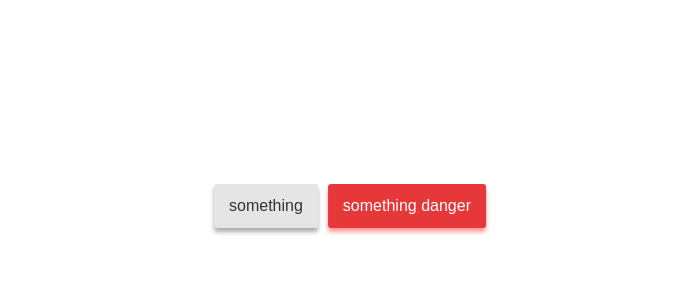
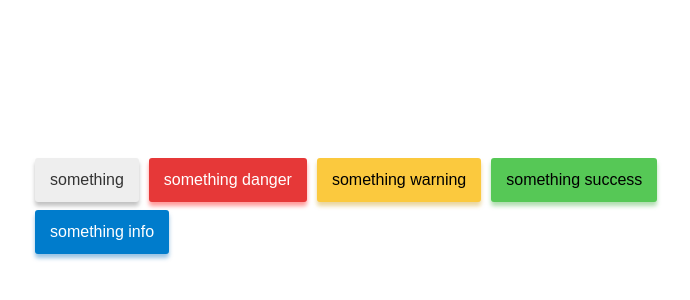
Before and after one commit to megashrieks/ui-kit, a React (Create React App) app: page / in a window 1280 px wide. Shown: the part 194-494 px from the top of the page, without its empty margins (290-980 px from the left). Built offline with nearby package versions, Linux system fonts and the light colour scheme.

Commit message:
Added the info warning and success buttons.

```diff
--- a/src/library/Button/Button.css
+++ b/src/library/Button/Button.css
@@ -1,6 +1,6 @@
 .btn {
-	--shadow-color: rgba(50, 50, 50, 0.4);
-	--shadow-color-hover: rgba(50, 50, 50, 0.3);
+	--shadow-color: rgba(100, 100, 100, 0.4);
+	--shadow-color-hover: rgba(100, 100, 100, 0.3);
 	--shadow: 0 4px 4px var(--shadow-color);
 	--shadow-hover: 0 2px 4px var(--shadow-color-hover);
 	--btn-color: var(--default);
@@ -11,7 +11,7 @@
 	color: var(--btn-text-color);
 	border: 0;
 	line-height: 40px;
-	margin: 2px 5px;
+	margin: 4px 5px;
 	font-size: 16px;
 	outline: none;
 	padding: 2px 15px;
@@ -36,3 +36,29 @@
 	--shadow-color: rgba(255, 0, 0, 0.4);
 	--shadow-color-hover: rgba(255, 0, 0, 0.3);
 }
+
+.btn-warning {
+	--btn-color: var(--warning);
+	--btn-text-color: var(--warning-text);
+	--btn-hover-color: var(--warning-hover);
+	--btn-text-hover-color: var(--warning-text-hover);
+	--shadow-color: rgba(201, 151, 12, 0.4);
+	--shadow-color-hover: rgba(201, 151, 12, 0.3);
+}
+.btn-success {
+	--btn-color: var(--success);
+	--btn-text-color: var(--success-text);
+	--btn-hover-color: var(--success-hover);
+	--btn-text-hover-color: var(--success-text-hover);
+	--shadow-color: rgba(56, 170, 56, 0.4);
+	--shadow-color-hover: rgba(56, 170, 56, 0.3);
+}
+
+.btn-info {
+	--btn-color: var(--info);
+	--btn-text-color: var(--info-text);
+	--btn-hover-color: var(--info-hover);
+	--btn-text-hover-color: var(--info-text-hover);
+	--shadow-color: rgba(0, 104, 184, 0.4);
+	--shadow-color-hover: rgba(0, 104, 184, 0.3);
+}
--- a/src/library/Button/Button.js
+++ b/src/library/Button/Button.js
@@ -7,6 +7,13 @@ function Button(props) {
 			<button className="cui btn btn-danger">
 				{props.children} danger
 			</button>
+			<button className="cui btn btn-warning">
+				{props.children} warning
+			</button>
+			<button className="cui btn btn-success">
+				{props.children} success
+			</button>
+			<button className="cui btn btn-info">{props.children} info</button>
 		</Fragment>
 	);
 }
--- a/src/library/colors.css
+++ b/src/library/colors.css
@@ -1,17 +1,33 @@
 .cui {
+	/*danger*/
 	--danger: rgb(230, 56, 56);
 	--danger-text: white;
 	--danger-hover: rgb(230, 76, 76);
 	--danger-text-hover: white;
-	--warning: orange;
+
+	/*warning*/
+	--warning: rgb(251, 201, 62);
 	--warning-text: black;
-	--success: green;
+	--warning-hover: rgb(255, 221, 82);
+	--warning-text-hover: black;
+
+	/* success */
+	--success: rgb(86, 200, 86);
 	--success-text: black;
-	--info: skyblue;
-	--info-text: black;
-	--default: #e5e5e5;
+	--success-hover: rgb(106, 230, 106);
+	--success-text-hover: black;
+
+	/* info */
+	--info: rgb(0, 124, 204);
+	--info-text: white;
+	--info-hover: rgb(20, 144, 224);
+	--info-text-hover: white;
+
+	/* default */
+	--default: #eee;
 	--default-text: #333;
-	--default-hover: #efefef;
+	--default-hover: #fafafa;
 	--default-text-hover: #333;
+
 	box-sizing: border-box;
 }
```
